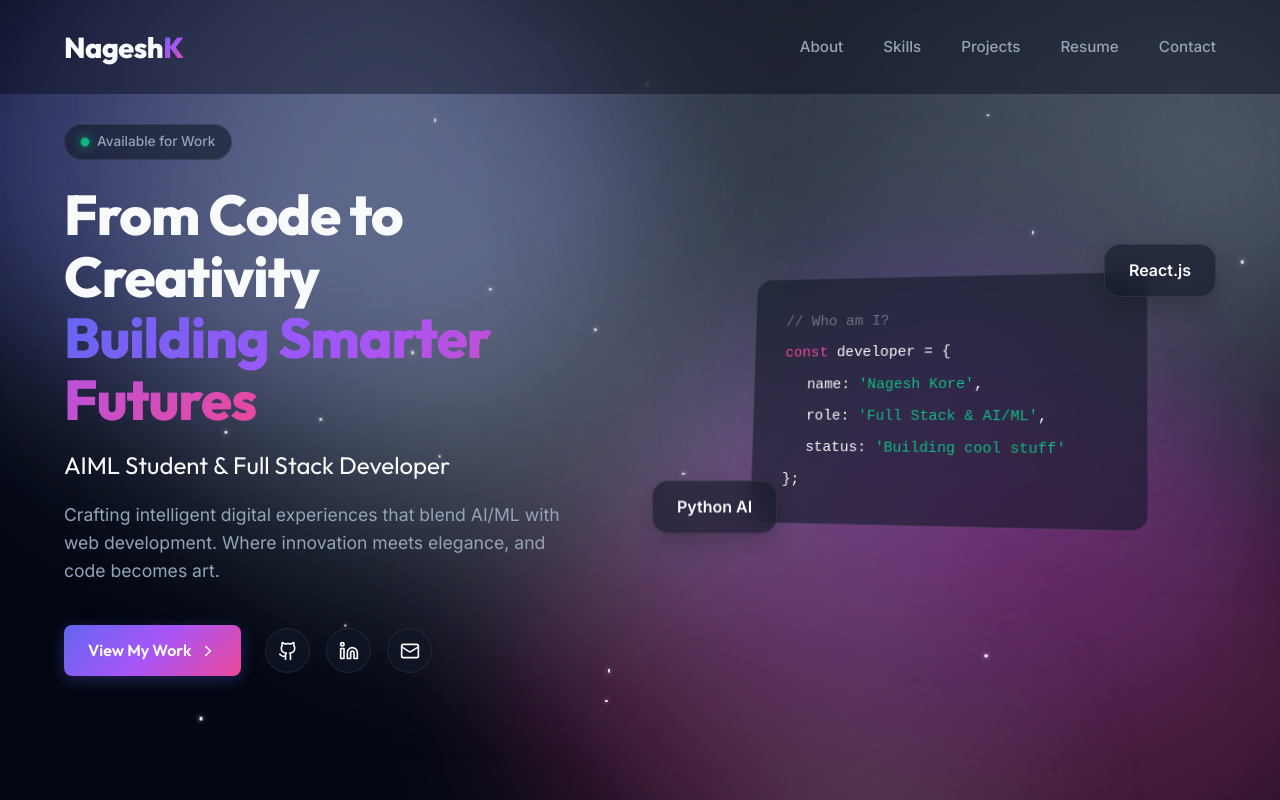
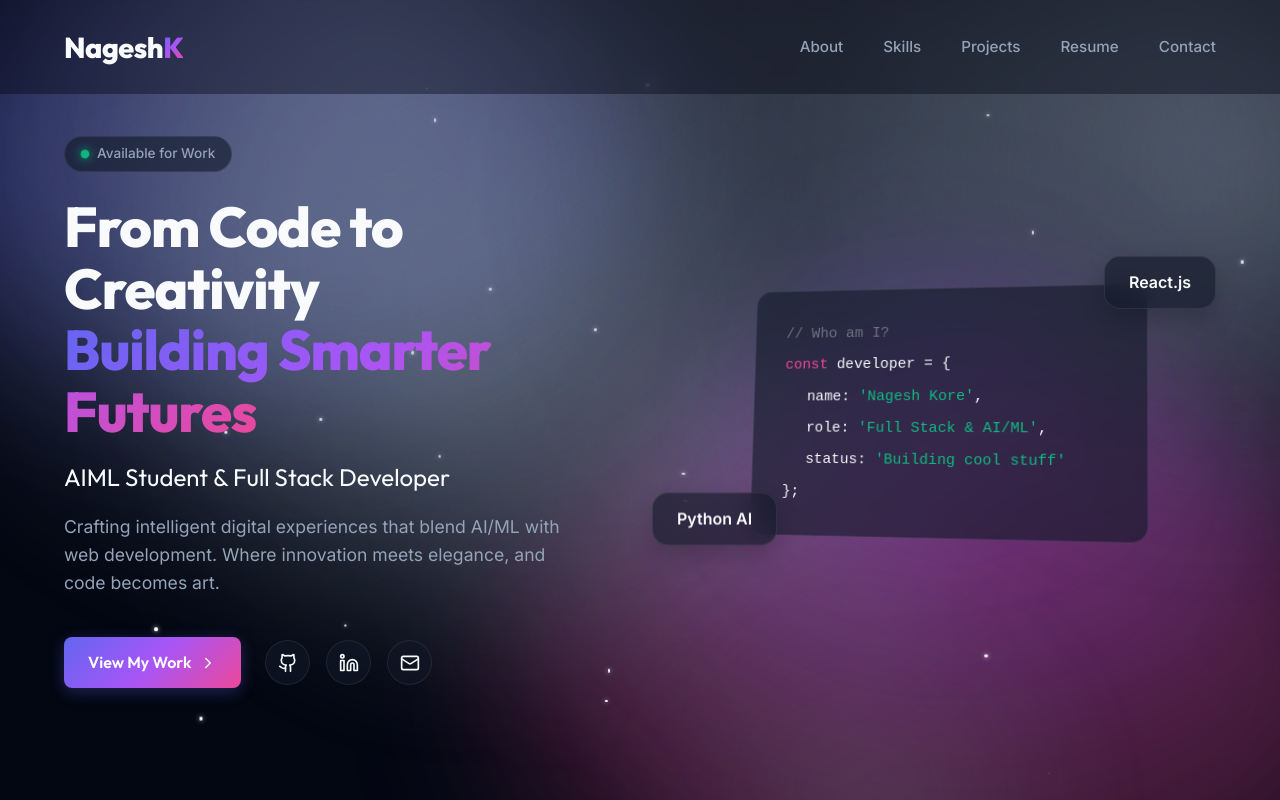
Before and after one commit to Nagukore/Nagesh-portfolio, a React (Vite) app: page / in a window 1280 px wide. Shown: the top 800 px of the page. Built offline with nearby package versions, Linux system fonts and the light colour scheme.

Commit message:
move navbar slightly downwards

```diff
--- a/src/components/Hero.css
+++ b/src/components/Hero.css
@@ -3,7 +3,7 @@
   display: flex;
   align-items: center;
   position: relative;
-  padding-top: 6rem;
+  padding-top: 7.5rem;
 }
 
 .hero-container {
```
